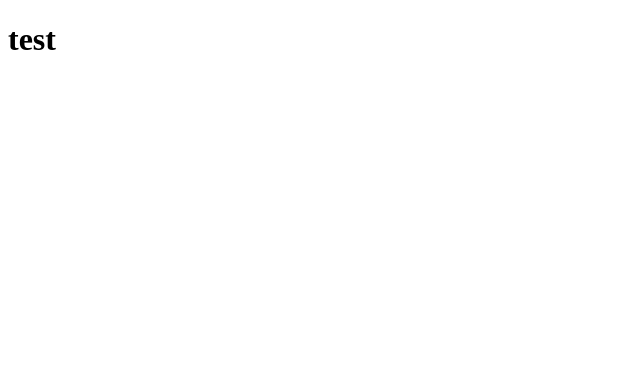
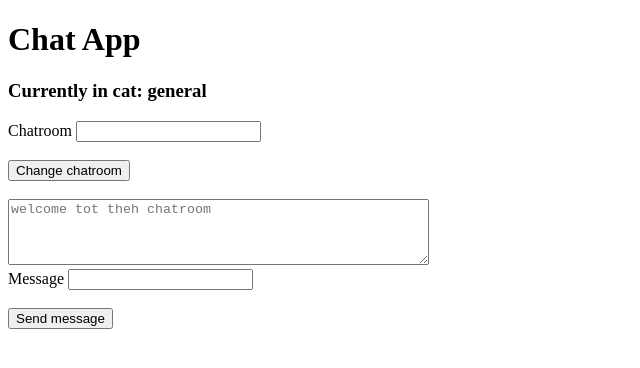
Before and after one commit to high-horse/go-chat-app, a plain HTML site: page frontend/index.html in a window 1280 px wide. Shown: the whole page, without its empty margins (0-640 px from the left). Drawn offline with Linux system fonts and the light colour scheme.

Commit message:
html ready

```diff
--- a/frontend/index.html
+++ b/frontend/index.html
@@ -6,6 +6,27 @@
     <title>Document</title>
 </head>
 <body>
-    <h1>test</h1>
+    <div class="center">
+        <h1>Chat App</h1>
+        <h3 id="chat-header">Currently in cat: general</h3>
+
+        <form  id="chatroom-selection">
+            <label for="chatroom">Chatroom</label>
+            <input type="text" name="chatroom" id="chatroom"> <br> <br>
+            <input type="submit" value="Change chatroom">
+        </form>
+
+        <br>
+        <textarea name="messagearea" id="chatmessages" readonly cols="50" rows="4" placeholder="welcome tot theh chatroom"></textarea>
+        <br>
+
+        <form  id="chatroom-message">
+            <label for="messsage">Message</label>
+            <input type="text" name="message" id="message"> <br><br>
+            <input type="submit" value="Send message">
+        </form>
+
+    </div>
+
 </body>
 </html>
```
Also changed, not shown: 1 other file.
